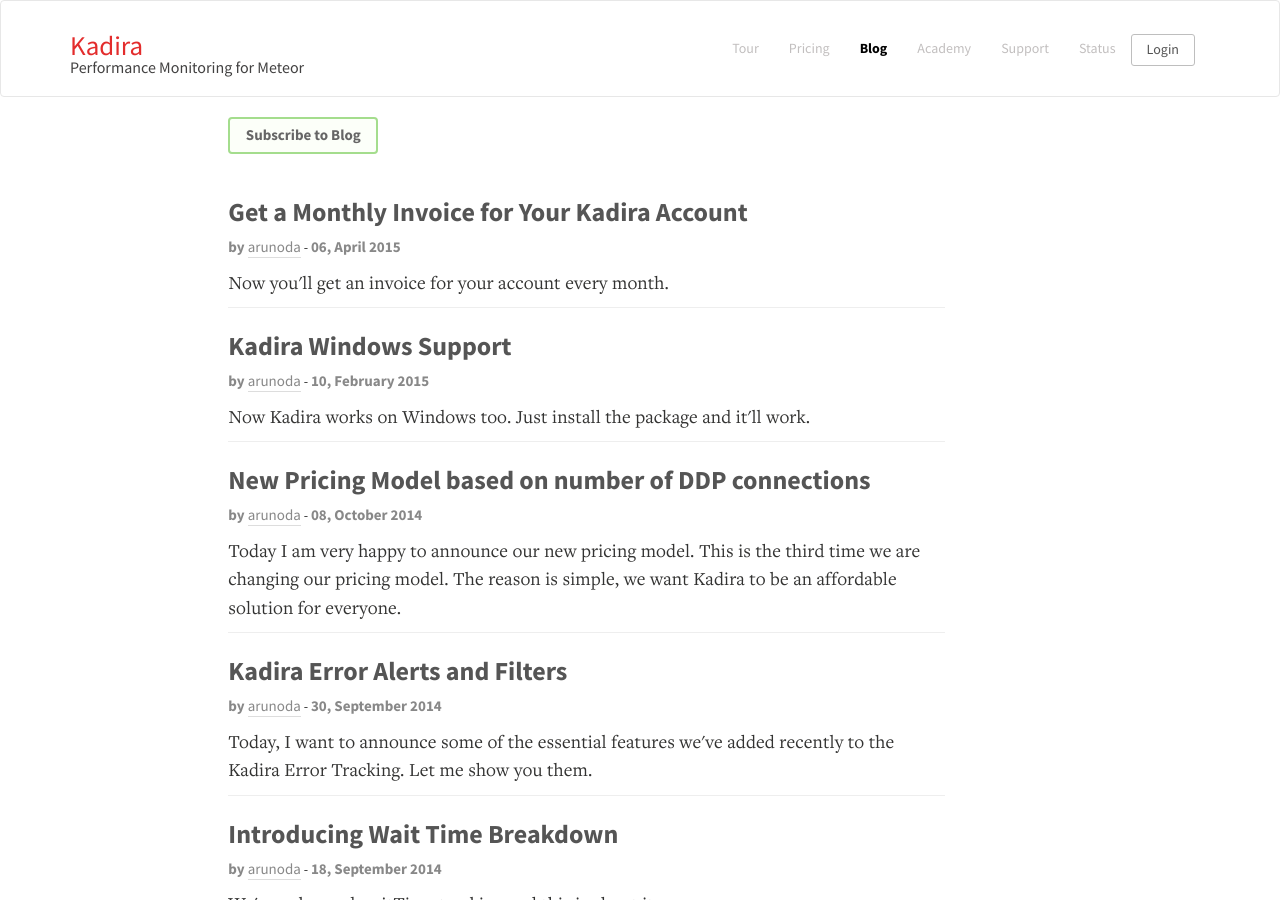
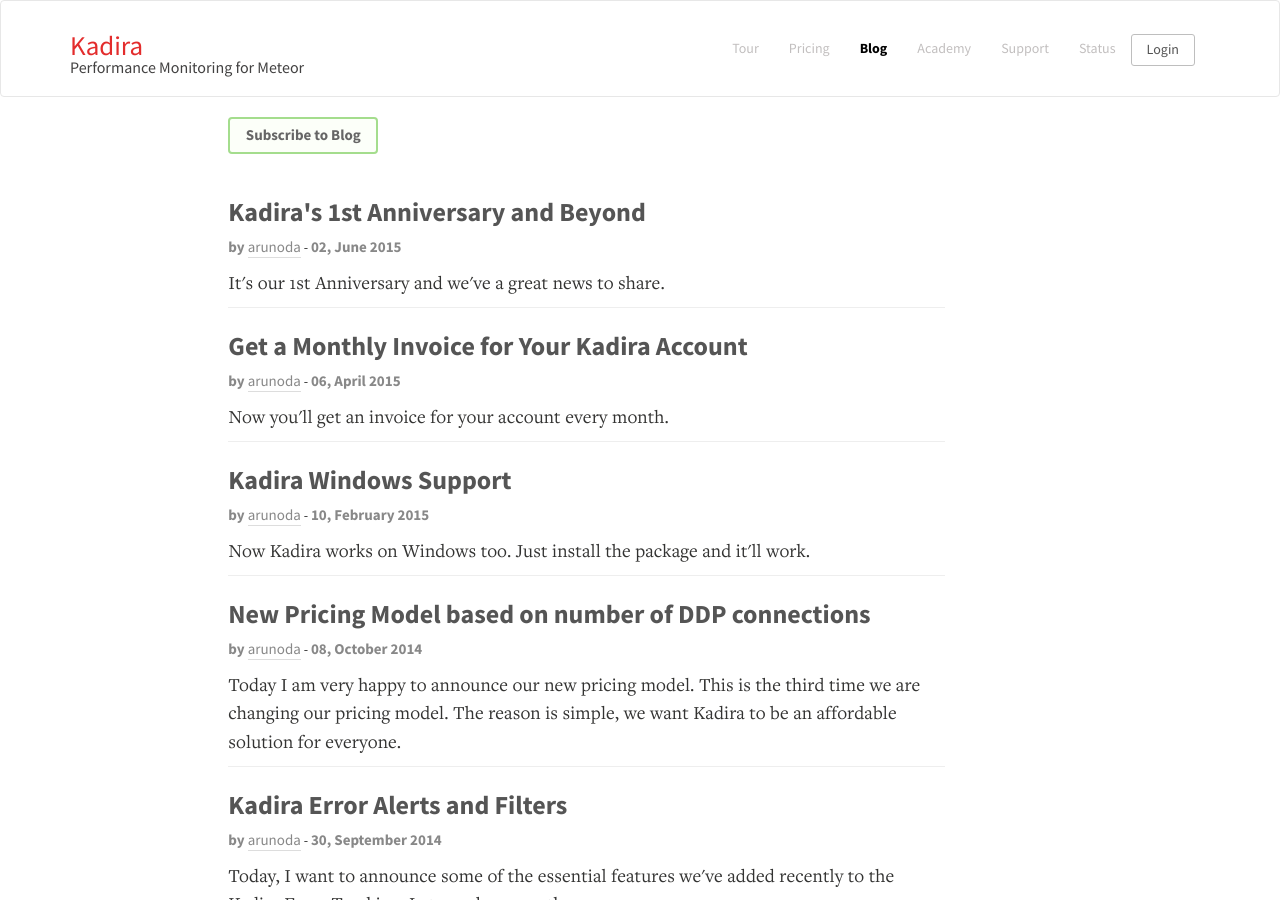
Before and after one commit to kadiraio/kadiraio.github.io, a Jekyll site: the page built from blog/index.html, in a window 1280 px wide and 900 px high. Built offline with Jekyll 4.4.1, drawn with Linux system fonts in a browser that asks for light colours; some of the changed lines change nothing that is shown.

Commit message:
Add blog post: Kadira's 1st Anniversary and Beyond

```diff
--- a/_data/blog.yml
+++ b/_data/blog.yml
@@ -1,4 +1,9 @@
 ---
+  -
+    title: "Kadira's 1st Anniversary and Beyond"
+    date: "02, June 2015"
+    link: /academy/kadira-1st-anniversary-and-beyond
+    summery: "It's our 1st Anniversary and we've a great news to share."
   -
     title: "Get a Monthly Invoice for Your Kadira Account"
     date: "06, April 2015"
--- /dev/null
+++ b/_posts/blog/2015-06-02-kadira-1st-anniversary.md
@@ -0,0 +1,69 @@
+---
+layout: academy_post
+title: Kadira's 1st Anniversary and Beyond
+permalink: /academy/kadira-1st-anniversary-and-beyond
+---
+
+We launched Kadira to the public on June 2, 2014. Today is our first anniversary, so it's time to celebrate.
+
+![It's out 1st anniversary](https://cldup.com/-FV6bV4MUh.jpg) <br>
+**Drop us an email: We'll send you a real cup cake :)**
+
+I’d like to share some statistics with you:
+
+* Number of apps using Kadira: **5500**
+* Number of metrics we process: **500 millions/day**
+* Size of the Kadira team : **5**
+
+It's awesome to see that a lot developers in the Meteor community trust Kadira and use it  daily. Personally, it's very nice to hear users mention that they detected an issue or fixed one using Kadira. That's a feeling you cannot buy.
+
+**Thank you all!**
+
+## So, What's Next?
+
+We've fully covered a lot of server-side internals, like pubsub, methods, CPU profiling, and database tracking. We still have few more things to deliver this year:
+
+* Multi-core support
+* SQL/RethinkDB tracking support
+* Percentile/histogram support for response times
+* NodeJS memory profiling support (to find memory leaks)
+
+## Introducing Kadira Debug
+
+We designed Kadira mainly as a production-monitoring solution. However, a lot of developers use it in the dev or staging phases of their applications. Basically, they use Kadira as a "debug" tool.
+
+Right now, Kadira is only for the server side. It would be nice if Kadira could debug the Meteor client as well. That's what we are trying do with Kadira Debug.
+
+> It's an end-to-end debugging solution allowing you to see what’s happening on both the server side and the client side using the familiar Kadira interface.
+
+Let's say your app is pretty slow, even in your local machine. But you have  no idea where the slowness is coming from. You can track it with Kadira Debug using the following steps:
+
+* Enable Kadira Debug for your app.
+* Load your app and play around with it.
+* While you are doing that, you can  see a lot of details in the Kadira Dashboard in real time.
+
+**We are still finalizing the user interface, here's how it'll look like.**
+[![Kadira Debug Preview](https://cldup.com/2-_oghCp6V.png)](https://cldup.com/2-_oghCp6V.png)
+
+You can see the following details:
+
+* All route changes
+* All user events, such as clicks
+* Server-side traces, such as method calls and pubsub activity
+* Data received from the server
+* Created, rendered and destroyed templates
+* Executed template helpers
+* Invalidated autoruns
+* And more
+
+We put all these things in a timeline so you can see which part of your application is responsible for the slowness.
+
+### When Can I Use It?
+
+You won't need to wait much longer. We are releasing the initial version of Kadira Debug next week.
+
+I invite you to join me on [June 10 at 9 AM PDT](http://ccst.io/e/kadira-debug) for the release of Kadira Debug.I'll show you how to quickly fix hard-to-debug issues using Kadira Debug.
+
+Register Here for [MeteorHacks Show - Kadria Debug Edition](http://ccst.io/e/kadira-debug).
+
+Hope to see you there.
```
